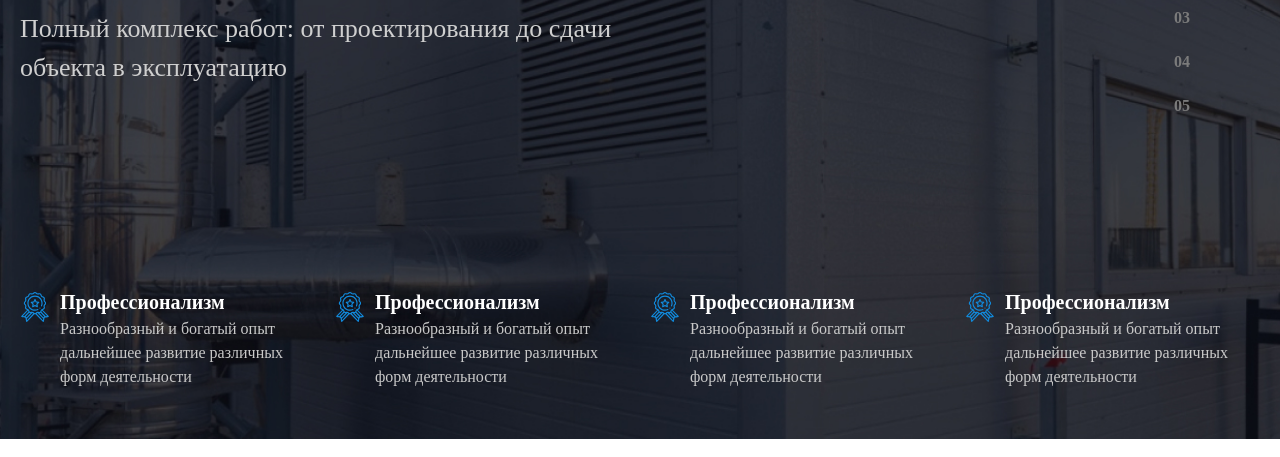
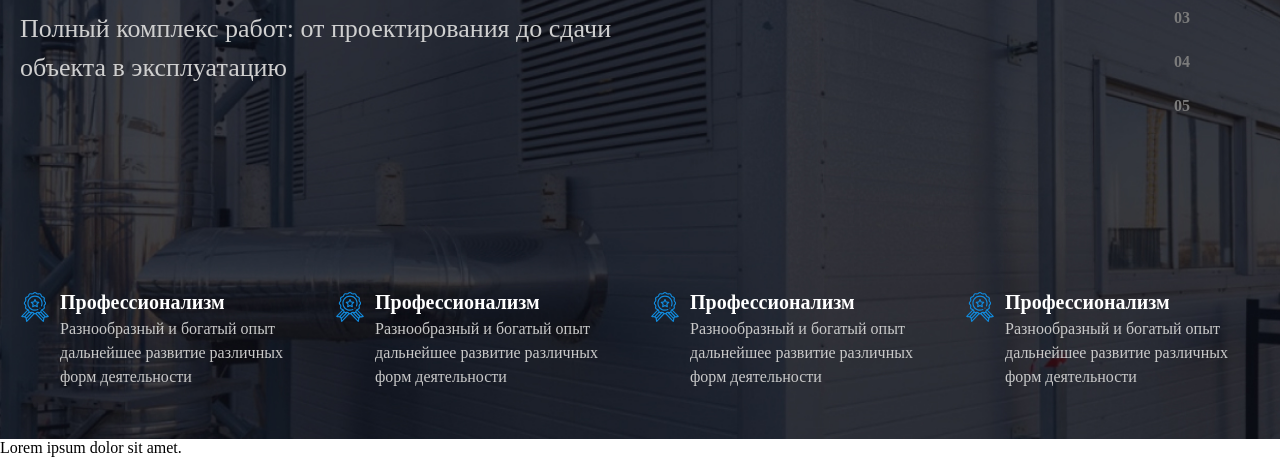
Before and after one commit to SardorIbodov/Impuls, a plain HTML site: page index.html in a window 1280 px wide. Shown: the part 440-897 px from the top of the page. Drawn offline with Linux system fonts and the light colour scheme.

Commit message:
Main qo'shildi

```diff
--- a/index.html
+++ b/index.html
@@ -187,5 +187,6 @@
         </div>
       </div>
     </header>
+		<main>Lorem ipsum dolor sit amet.</main>
   </body>
 </html>
```
